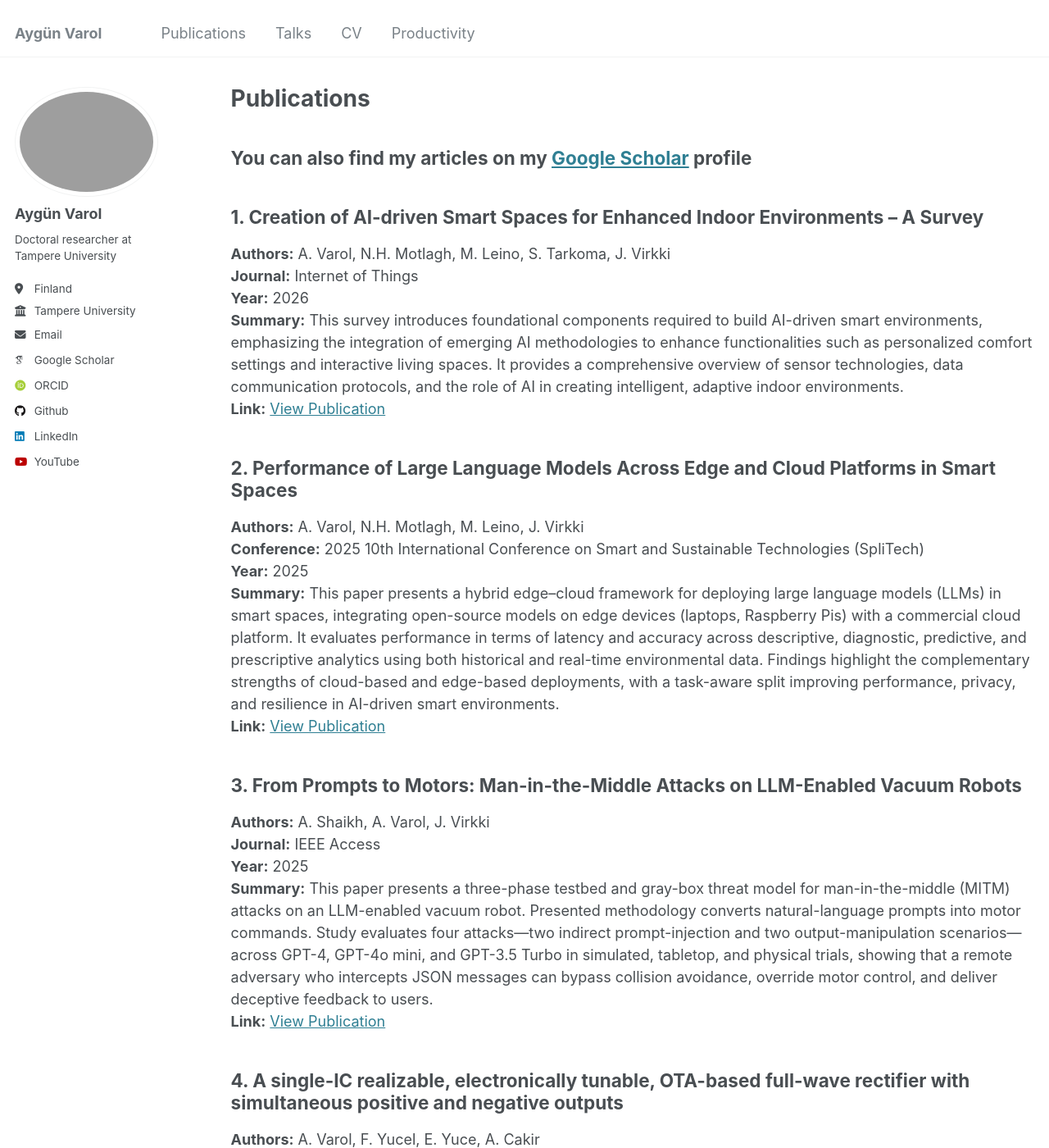
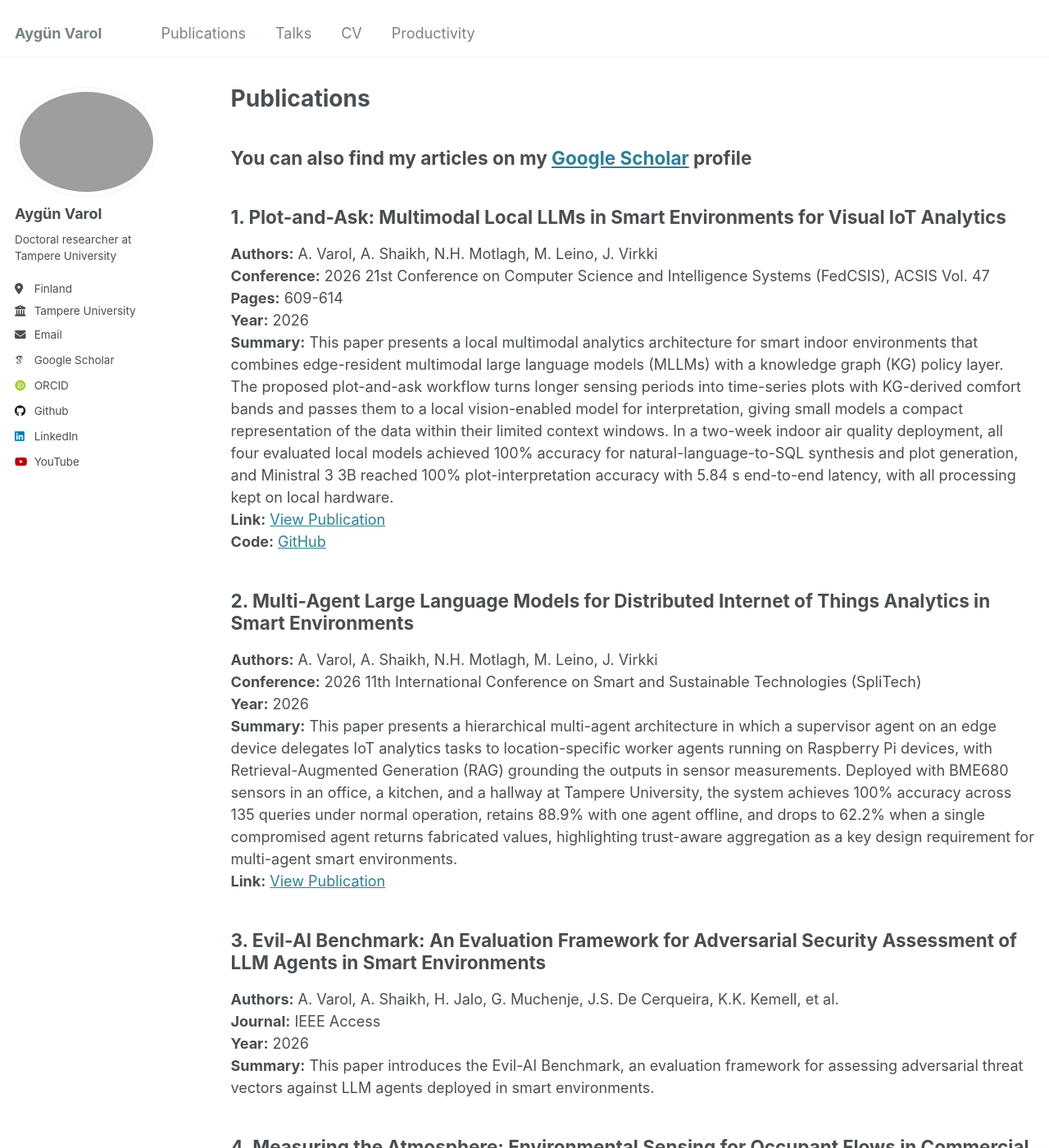
Before and after one commit to AygunVarol/aygunvarol.github.io, a Jekyll site: the page built from _pages/publications.md, in a window 1280 px wide and 1400 px high. Shown: the whole window at 82% size. Built offline with Jekyll 4.4.1, drawn with Linux system fonts in a browser that asks for light colours; some web fonts are replaced; some of the changed text lies outside the part shown.

Commit message:
Update publications.md

```diff
--- a/_pages/publications.md
+++ b/_pages/publications.md
@@ -8,55 +8,105 @@
 You can also find my articles on my [Google Scholar](https://scholar.google.com/citations?user=ZDw8uCkAAAAJ&hl=en&oi=ao) profile
 ------
 
-## 1. Creation of AI-driven Smart Spaces for Enhanced Indoor Environments – A Survey
+## 1. Plot-and-Ask: Multimodal Local LLMs in Smart Environments for Visual IoT Analytics
+
+**Authors:** A. Varol, A. Shaikh, N.H. Motlagh, M. Leino, J. Virkki
+**Conference:** 2026 21st Conference on Computer Science and Intelligence Systems (FedCSIS), ACSIS Vol. 47
+**Pages:** 609-614
+**Year:** 2026
+**Summary:** This paper presents a local multimodal analytics architecture for smart indoor environments that combines edge-resident multimodal large language models (MLLMs) with a knowledge graph (KG) policy layer. The proposed plot-and-ask workflow turns longer sensing periods into time-series plots with KG-derived comfort bands and passes them to a local vision-enabled model for interpretation, giving small models a compact representation of the data within their limited context windows. In a two-week indoor air quality deployment, all four evaluated local models achieved 100% accuracy for natural-language-to-SQL synthesis and plot generation, and Ministral 3 3B reached 100% plot-interpretation accuracy with 5.84 s end-to-end latency, with all processing kept on local hardware.
+**Link:** [View Publication](https://doi.org/10.15439/2026F4180)
+**Code:** [GitHub](https://github.com/AygunVarol/multimodal-local)
+
+## 2. Multi-Agent Large Language Models for Distributed Internet of Things Analytics in Smart Environments
+
+**Authors:** A. Varol, A. Shaikh, N.H. Motlagh, M. Leino, J. Virkki
+**Conference:** 2026 11th International Conference on Smart and Sustainable Technologies (SpliTech)
+**Year:** 2026
+**Summary:** This paper presents a hierarchical multi-agent architecture in which a supervisor agent on an edge device delegates IoT analytics tasks to location-specific worker agents running on Raspberry Pi devices, with Retrieval-Augmented Generation (RAG) grounding the outputs in sensor measurements. Deployed with BME680 sensors in an office, a kitchen, and a hallway at Tampere University, the system achieves 100% accuracy across 135 queries under normal operation, retains 88.9% with one agent offline, and drops to 62.2% when a single compromised agent returns fabricated values, highlighting trust-aware aggregation as a key design requirement for multi-agent smart environments.
+**Link:** [View Publication](https://doi.org/10.23919/SpliTech70133.2026.11685466)
+
+## 3. Evil-AI Benchmark: An Evaluation Framework for Adversarial Security Assessment of LLM Agents in Smart Environments
+
+**Authors:** A. Varol, A. Shaikh, H. Jalo, G. Muchenje, J.S. De Cerqueira, K.K. Kemell, et al.
+**Journal:** IEEE Access
+**Year:** 2026
+**Summary:** This paper introduces the Evil-AI Benchmark, an evaluation framework for assessing adversarial threat vectors against LLM agents deployed in smart environments.
+<!-- TODO: complete the author list, expand the summary, and add the link -->
+
+## 4. Measuring the Atmosphere: Environmental Sensing for Occupant Flows in Commercial Spaces
+
+**Authors:** N.H. Motlagh, A. Varol, M.A. Zaidan, P.L. Fung, S. Varjonen, P. Nurmi, et al.
+**Journal:** IEEE Internet of Things Journal
+**Year:** 2026
+**Summary:** This paper uses low-cost environmental sensor nodes deployed in a shopping mall to infer occupant flows from ambient environmental dynamics.
+<!-- TODO: complete the author list, check the summary, and add the link -->
+
+## 5. A Structured Prompt-Based Approach to Evaluating Exploitative Misuse in Generative AI
+
+**Authors:** I. Savolainen, J. Vestelin, T. Ihalainen, A. Varol, J. Virkki
+**Conference:** 2026 11th International Conference on Smart and Sustainable Technologies (SpliTech)
+**Year:** 2026
+<!-- TODO: add a summary and the link -->
+
+## 6. User-Centred Concept Creation of Cloth-Based Activators to Support Social Inclusion
+
+**Authors:** T. Vuohijoki, J. Huhtasalo, M. Raukola-Lindblom, R. Deloso, M. Sakif, O. Kivin, et al.
+**Conference:** 2026 11th International Conference on Smart and Sustainable Technologies (SpliTech)
+**Year:** 2026
+<!-- TODO: complete the author list, add a summary and the link -->
+
+## 7. Creation of AI-driven Smart Spaces for Enhanced Indoor Environments – A Survey
 
 **Authors:** A. Varol, N.H. Motlagh, M. Leino, S. Tarkoma, J. Virkki
-**Journal:** Internet of Things
+**Journal:** Internet of Things, Vol. 36, Art. 101876
 **Year:** 2026
 **Summary:** This survey introduces foundational components required to build AI-driven smart environments, emphasizing the integration of emerging AI methodologies to enhance functionalities such as personalized comfort settings and interactive living spaces. It provides a comprehensive overview of sensor technologies, data communication protocols, and the role of AI in creating intelligent, adaptive indoor environments.
-**Link:** [View Publication](https://www.sciencedirect.com/science/article/pii/S2542660526000065?casa_token=kMAPXVhVSqsAAAAA:PU3c6za_7JcQ6myxjKxRaA8jsOP4JmE_05-FsTqdfTsETe-uhsM5NncmfAEAKHWRyEsH9EaB5UA)
+**Link:** [View Publication](https://www.sciencedirect.com/science/article/pii/S2542660526000065)
 
-## 2. Performance of Large Language Models Across Edge and Cloud Platforms in Smart Spaces
+## 8. Performance of Large Language Models Across Edge and Cloud Platforms in Smart Spaces
 
 **Authors:** A. Varol, N.H. Motlagh, M. Leino, J. Virkki
 **Conference:** 2025 10th International Conference on Smart and Sustainable Technologies (SpliTech)
 **Year:** 2025
 **Summary:** This paper presents a hybrid edge–cloud framework for deploying large language models (LLMs) in smart spaces, integrating open-source models on edge devices (laptops, Raspberry Pis) with a commercial cloud platform. It evaluates performance in terms of latency and accuracy across descriptive, diagnostic, predictive, and prescriptive analytics using both historical and real-time environmental data. Findings highlight the complementary strengths of cloud-based and edge-based deployments, with a task-aware split improving performance, privacy, and resilience in AI-driven smart environments.
-**Link:** [View Publication](https://ieeexplore.ieee.org/stamp/stamp.jsp?tp=&arnumber=11091771)
+**Link:** [View Publication](https://ieeexplore.ieee.org/document/11091771)
 
-## 3. From Prompts to Motors: Man-in-the-Middle Attacks on LLM-Enabled Vacuum Robots
+## 9. From Prompts to Motors: Man-in-the-Middle Attacks on LLM-Enabled Vacuum Robots
 
 **Authors:** A. Shaikh, A. Varol, J. Virkki
-**Journal:** IEEE Access
+**Journal:** IEEE Access, Vol. 13
+**Pages:** 137505-137513
 **Year:** 2025
-**Summary:** This paper presents a three-phase testbed and gray-box threat model for man-in-the-middle (MITM) attacks on an LLM-enabled vacuum robot. Presented methodology converts natural-language prompts into motor commands. Study evaluates four attacks—two indirect prompt-injection and two output-manipulation scenarios—across GPT-4, GPT-4o mini, and GPT-3.5 Turbo in simulated, tabletop, and physical trials, showing that a remote adversary who intercepts JSON messages can bypass collision avoidance, override motor control, and deliver deceptive feedback to users.
-**Link:** [View Publication](https://ieeexplore.ieee.org/stamp/stamp.jsp?tp=&arnumber=11091771](https://ieeexplore.ieee.org/abstract/document/11108294))
+**Summary:** This paper presents a three-phase testbed and gray-box threat model for man-in-the-middle (MITM) attacks on an LLM-enabled vacuum robot. The presented system converts natural-language prompts into motor commands. The study evaluates four attacks—two indirect prompt-injection and two output-manipulation scenarios—across GPT-4, GPT-4o mini, and GPT-3.5 Turbo in simulated, tabletop, and physical trials, showing that a remote adversary who intercepts JSON messages can bypass collision avoidance, override motor control, and deliver deceptive feedback to users.
+**Link:** [View Publication](https://ieeexplore.ieee.org/abstract/document/11108294)
 
-## 4. A single-IC realizable, electronically tunable, OTA-based full-wave rectifier with simultaneous positive and negative outputs
+## 10. A single-IC realizable, electronically tunable, OTA-based full-wave rectifier with simultaneous positive and negative outputs
 
 **Authors:** A. Varol, F. Yucel, E. Yuce, A. Cakir
-**Journal:** AEU-International Journal of Electronics and Communications
+**Journal:** AEU-International Journal of Electronics and Communications, Vol. 183, Art. 155374
 **Year:** 2024
 **Summary:** This paper presents a novel operational transconductance amplifier (OTA)-based full-wave rectifier circuit that is electronically tunable and capable of providing simultaneous positive and negative outputs. The design is suitable for integration into a single integrated circuit (IC), offering advantages in analog signal processing applications.
 **Link:** [View Publication](https://www.sciencedirect.com/science/article/abs/pii/S1434841124002590)
 
-## 5. LeNet ve ResNet Derin Öğrenme Modelleri ile Asma Yapraklarının Sınıflandırması
+## 11. LeNet ve ResNet Derin Öğrenme Modelleri ile Asma Yapraklarının Sınıflandırması
 
 **Authors:** K. Kayaalp, A. Varol
-**Journal:** Veri Bilimi
+**Journal:** Veri Bilimi, Vol. 7, No. 1
+**Pages:** 16-25
 **Year:** 2024
 **Summary:** This study explores the classification of grapevine leaves using deep learning models, specifically LeNet and ResNet architectures. The research demonstrates the effectiveness of these models in accurately classifying different types of grapevine leaves, contributing to advancements in agricultural applications of deep learning.
 **Link:** [View Publication](https://dergipark.org.tr/en/download/article-file/3937414)
 
-## 6. A new electronically tunable transimpedance-mode OTA-based first-order universal filter and its quadrature oscillator application
+## 12. A new electronically tunable transimpedance-mode OTA-based first-order universal filter and its quadrature oscillator application
 
 **Authors:** A. Varol, F. Yucel, A. Cakir
-**Journal:** Journal of Circuits, Systems and Computers
+**Journal:** Journal of Circuits, Systems and Computers, Vol. 32, No. 11
 **Year:** 2023
 **Summary:** This paper introduces a novel transimpedance-mode first-order universal filter using operational transconductance amplifiers (OTAs). The proposed circuit is electronically tunable and can function as a quadrature oscillator, offering versatility in analog signal processing applications.
 **Link:** [View Publication](https://www.worldscientific.com/doi/abs/10.1142/S0218126623501840)
 
-## 7. A New Mobile Application for Physical Measurement in a Cellular Network
+## 13. A New Mobile Application for Physical Measurement in a Cellular Network
 
 **Authors:** A. Varol, B.K. Çetin
 **Journal:** Journal of Scientific Reports-A
@@ -64,6 +114,16 @@
 **Year:** 2020
 **Summary:** This research presents a mobile application designed for physical measurements within cellular networks. The application aims to provide accurate and efficient measurement capabilities, enhancing the analysis and optimization of cellular network performance.
 **Link:** [View Publication](https://dergipark.org.tr/en/download/article-file/1481124)
+
+## Preprints
+
+### Enabling Cloud-Level Accuracy in Edge AI through IoT Data Preprocessing
+
+**Authors:** A. Varol, K. Kołodziej, Ł. Sobczak, M. Romaszewski, P. Głomb, N.H. Motlagh, M. Leino, J. Virkki
+**Preprint:** arXiv:2606.22496
+**Year:** 2026
+**Summary:** This paper examines whether prompt preprocessing can help small local LLMs interpret IoT air-quality and thermal-comfort data nearly as well as cloud models. Raw sensor readings are converted into progressively richer text, from raw values to threshold-aware descriptions and summary flags, and five local and five cloud LLMs are evaluated on indoor and outdoor datasets with and without chain-of-thought prompting. Prompt enrichment substantially improves local-model accuracy, showing that lightweight preprocessing can narrow the gap between local and cloud performance.
+**Link:** [View Preprint](https://arxiv.org/abs/2606.22496)
 
 
 
```
